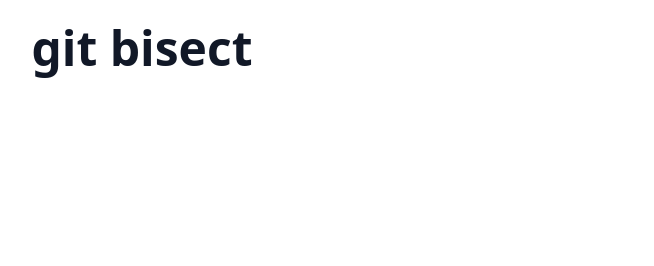
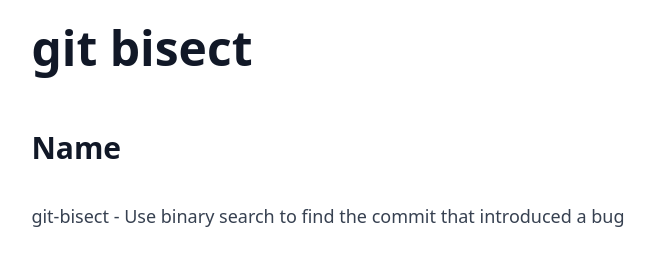
Before and after one commit to LuisMDeveloper/git-bisect-example, a plain HTML site: page index.html in a window 1280 px wide. Shown: the whole page, without its empty margins (274-928 px from the left). Drawn offline with nearby package versions, Linux system fonts and the light colour scheme.

Commit message:
adding name

```diff
--- a/index.html
+++ b/index.html
@@ -9,6 +9,8 @@
 <body>
 <article class="prose md:prose-lg mx-auto mt-6">
     <h1>git bisect</h1>
+    <h2>Name</h2>
+    <p>git-bisect - Use binary search to find the commit that introduced a bug</p>
 </article>
 </body>
 </html>
```
